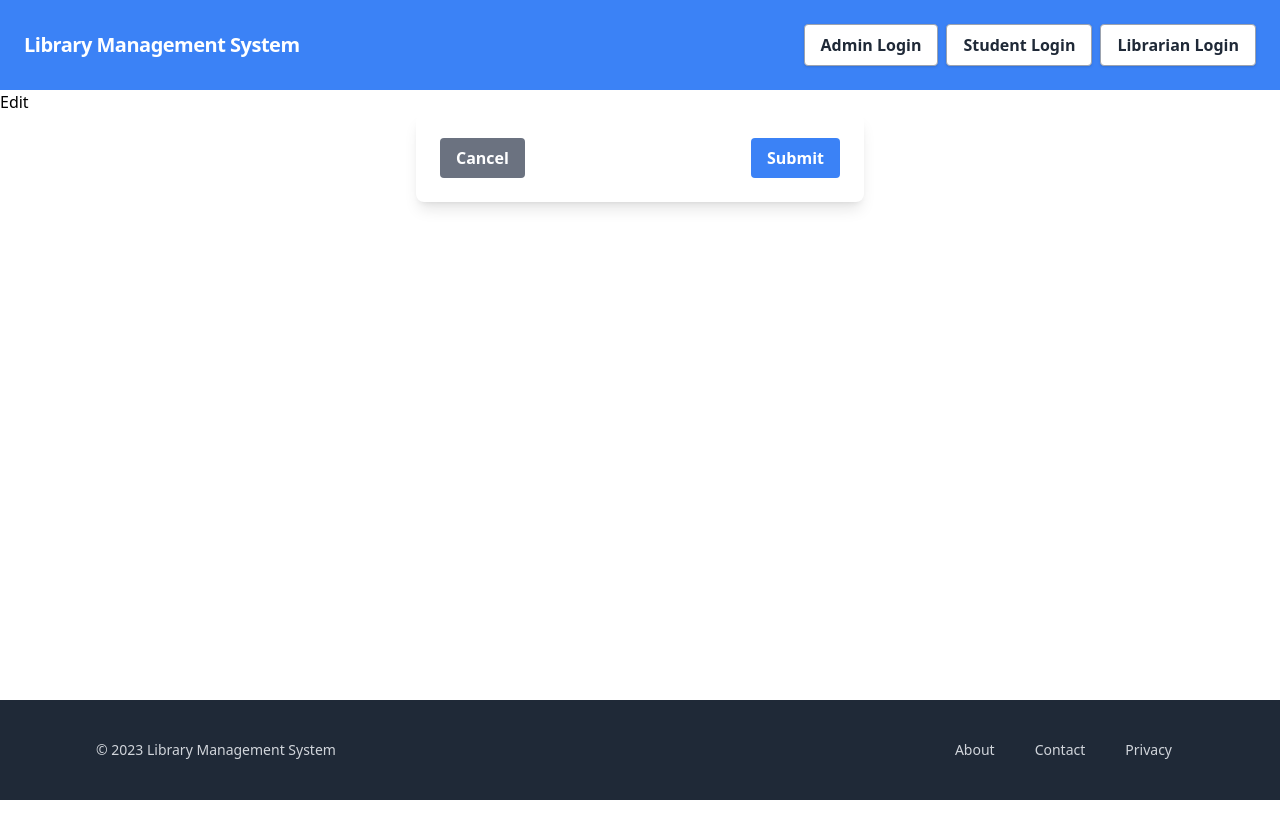
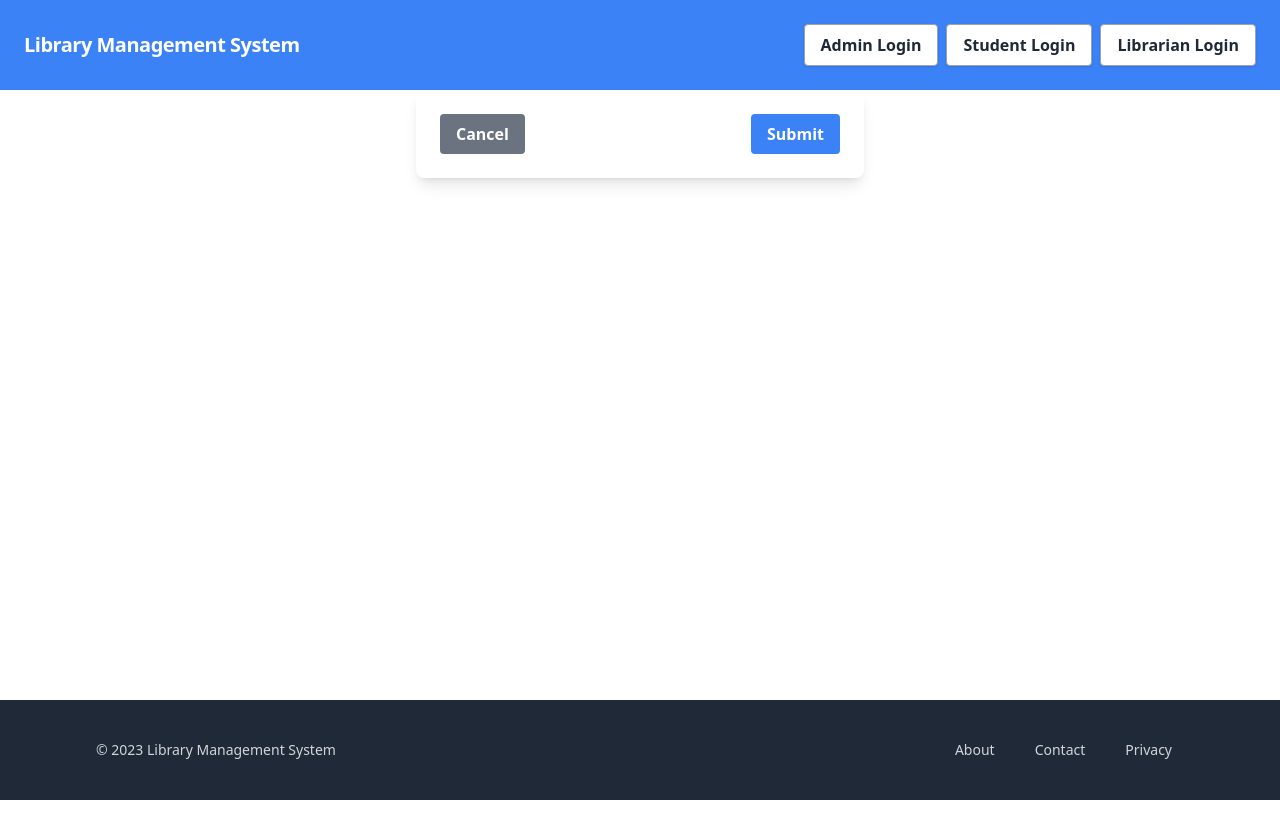
Before and after one commit to DARSHAN-THE-CODER/library-management-system, a Next.js app in the folder client/: page /edit in a window 1280 px wide. Shown: the top 838 px of the page. Built offline with nearby package versions, Linux system fonts and the light colour scheme.

Commit message:
this should work properly

```diff
--- a/client/pages/edit/index.js
+++ b/client/pages/edit/index.js
@@ -69,8 +69,7 @@ function Edit() {
 
     },[])
   return (
-    <div className='h-screen'>Edit
-
+    <div className='h-screen'>
         <Form fields={data} type={things.type} id={things.id}/>
     </div>
   )
```
